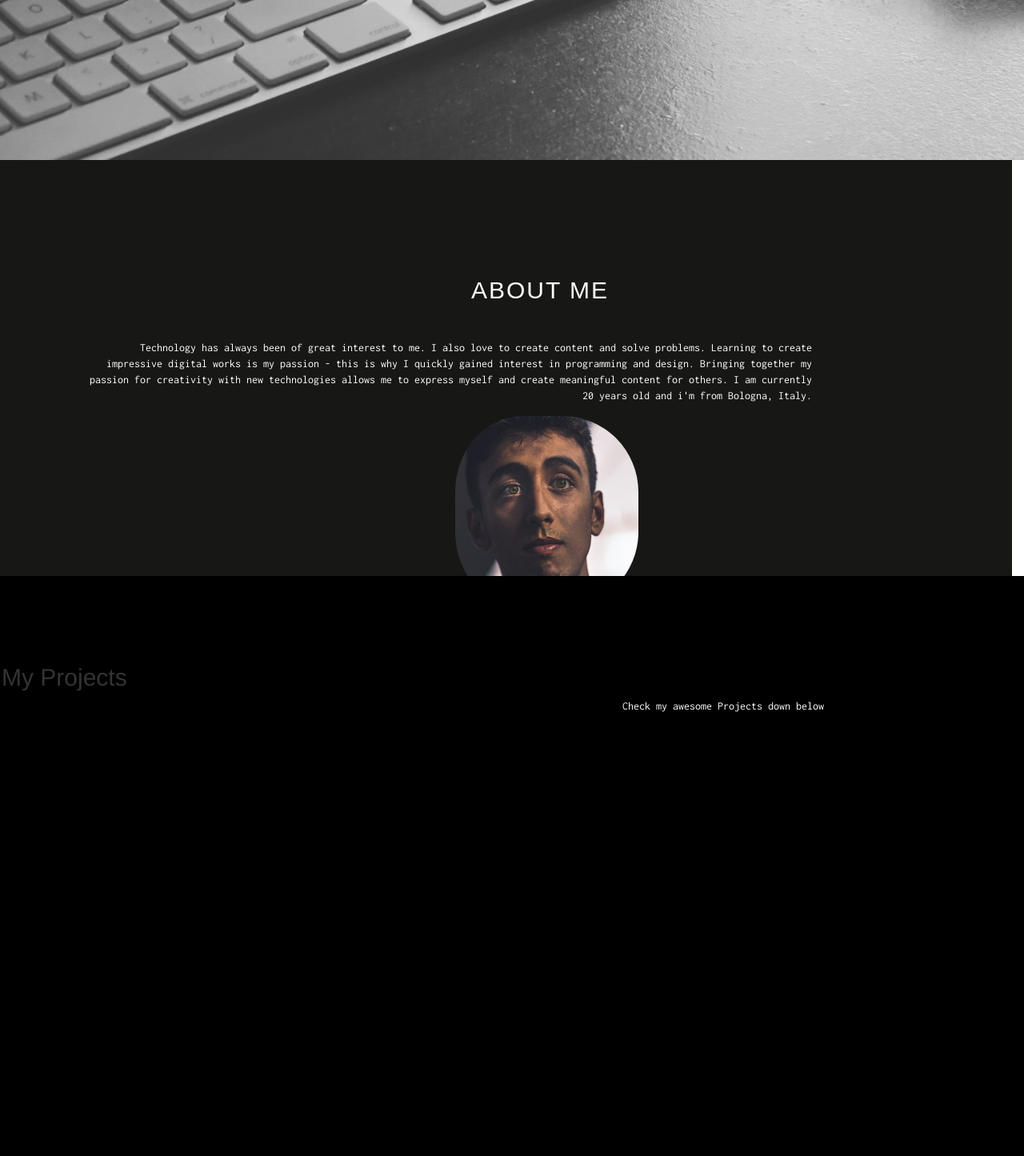
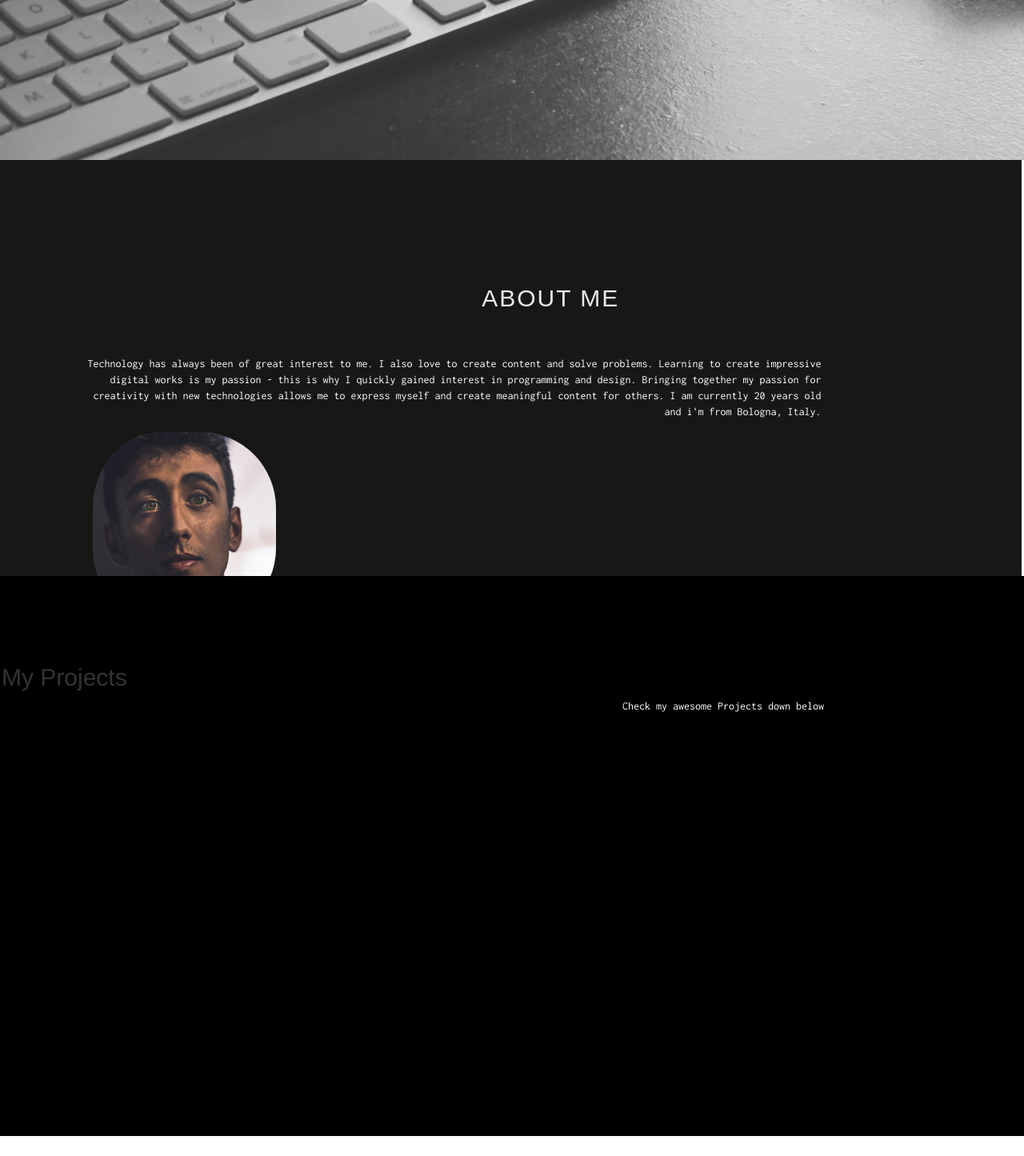
Before and after one commit to fez994/Portfolio, a PHP site: page / in a window 1280 px wide. Shown: the part 600-2045 px from the top of the page at 80% size. Before the commit the page ends 1490 px from the top, so only its background shows below. Run offline with PHP 8.4, Linux system fonts and the light colour scheme.

Commit message:
Risolto bug di ieri

```diff
--- a/index.html
+++ b/index.html
@@ -53,11 +53,7 @@
       </div>
     </div>
 
-
-
 <!-- About me -->
-
-
 
 <div class="row">
     <h2 id="title1"> About me </h2>
@@ -67,6 +63,7 @@
       <img src="images/me.jpg" id="img" class="wow zoomInDown">
     </div>
 </div>
+
 
 <!-- Projects Section -->
 
--- a/style.css
+++ b/style.css
@@ -67,11 +67,10 @@ body {
 
   padding-left: 100px;
   position: absolute;
-  text-align: center;
   top: 100%;
-  width: 100%;
-  height: 700px;
-  background: #171715;
+  width: 100.9%;
+  height: 100%;
+  background-color: #171715;
   padding-top: 90px;
   background-size: cover;
 
@@ -92,13 +91,15 @@ body {
 
 #title1 {
 
-  color: white;
+  color: #EAEAEA;
   font-family: sans-serif;
   line-height: 3.5em;
   letter-spacing: 2px;
-  letter-spacing: 2px;
   text-transform: uppercase;
   font-weight: 400;
+  text-align: center;
+  margin-left: 0.5em;
+  padding: 10px;
 
 }
 
@@ -109,13 +110,15 @@ body {
   -moz-border-radius: 100px;
   padding: 5px;
   padding-left: 16px;
-  float:inherit;
+  float:left;
+  clear: right;
+
 }
 
 .immagine {
   padding-left: 5px;
-  padding-bottom: 100px;
-  text-align: center;
+  padding-bottom: 1000px;
+  margin: 10px;
 }
 
 .row1 {
```
Lines whose indentation alone changed are shown as unchanged.
